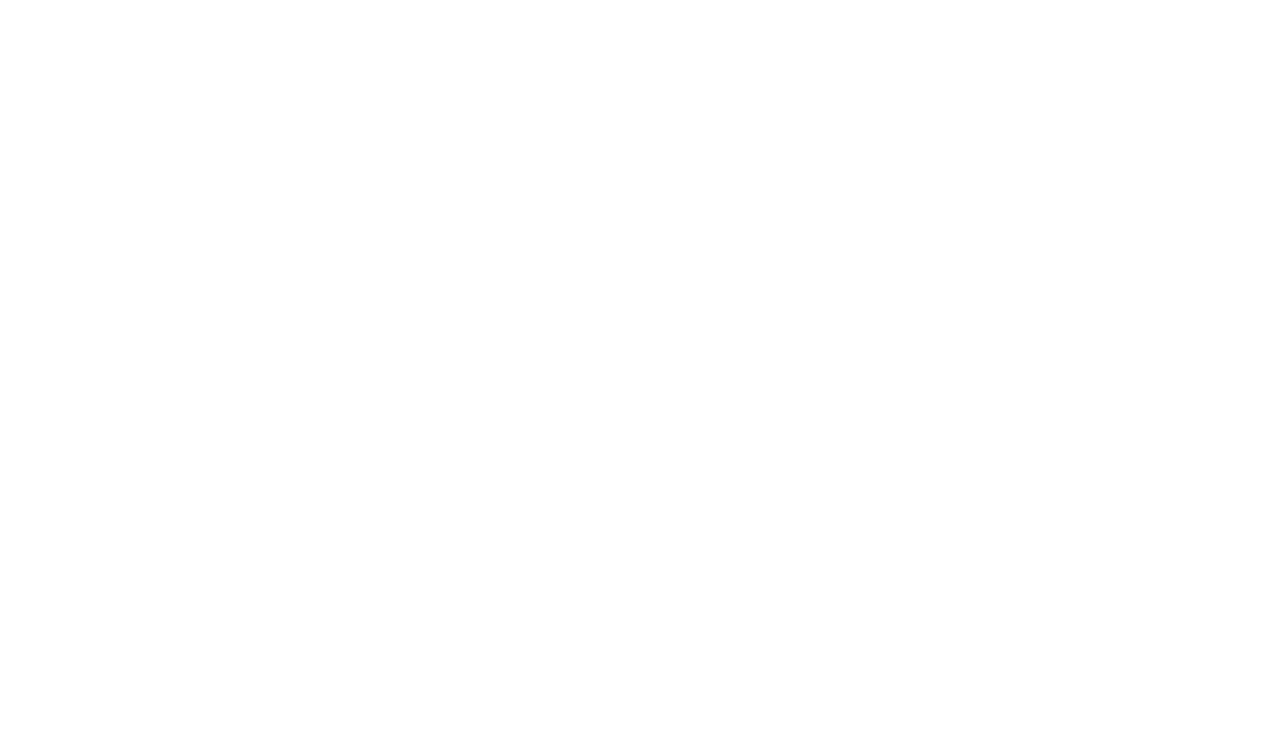
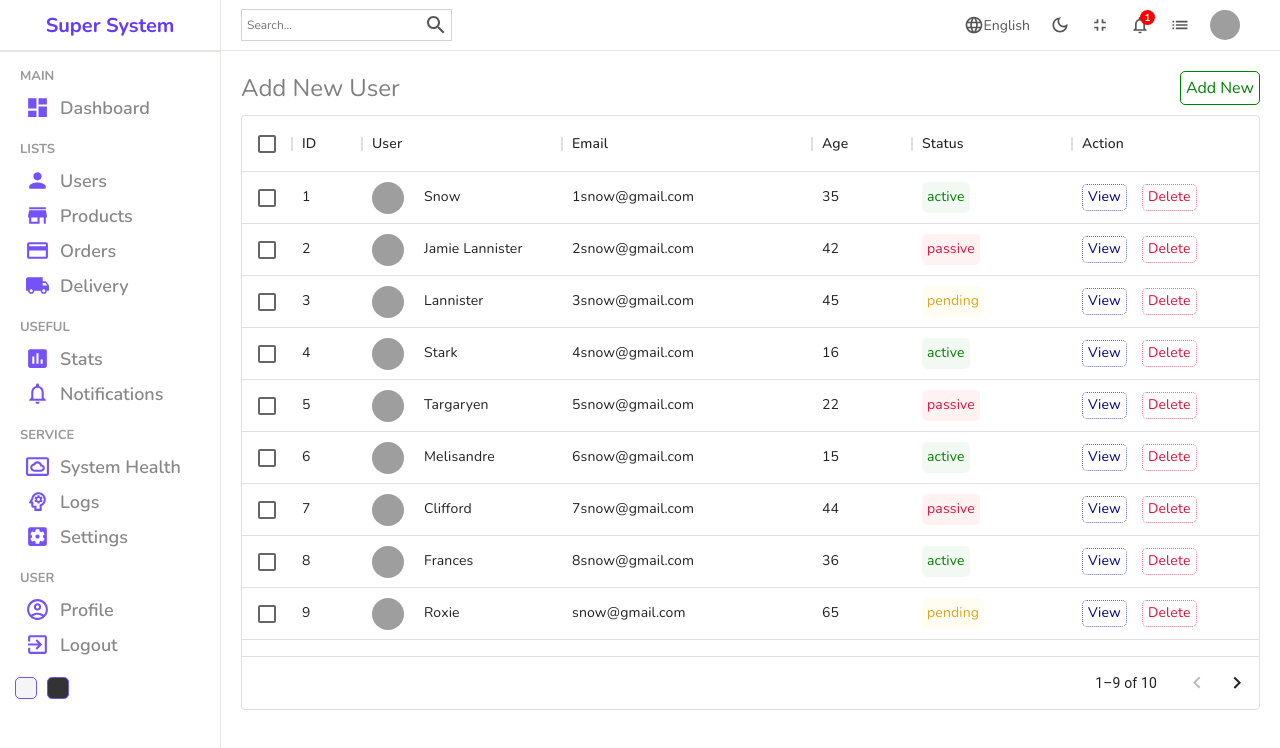
Before and after one commit to knrbokhari/super-system, a React (Create React App) app in the folder super-system/: page /users in a window 1280 px wide. Before the commit this address had no page. Shown: the top 748 px of the page. Built offline with nearby package versions, Linux system fonts and the light colour scheme; grey boxes are pictures that could not be loaded.

Commit message:
creating datarable component

```diff
--- a/super-system/package.json
+++ b/super-system/package.json
@@ -7,6 +7,7 @@
     "@emotion/styled": "^11.10.4",
     "@mui/icons-material": "^5.10.6",
     "@mui/material": "^5.10.6",
+    "@mui/x-data-grid": "^5.17.4",
     "@testing-library/jest-dom": "^5.14.1",
     "@testing-library/react": "^13.0.0",
     "@testing-library/user-event": "^13.2.1",
--- a/super-system/src/App.js
+++ b/super-system/src/App.js
@@ -12,7 +12,7 @@
       <Routes>
         <Route path="/" element={<Home />} />
         <Route path="login" element={<Login />} />
-        <Route path="list" element={<List />} />
+        <Route path="users" element={<List />} />
         <Route path="new" element={<New />} />
         <Route path="single" element={<Single />} />
       </Routes>
--- a/super-system/src/components/Datatable/Datatable.js
+++ b/super-system/src/components/Datatable/Datatable.js
@@ -1,8 +1,58 @@
 import React from "react";
 import "./Datatable.scss";
+import { DataGrid } from "@mui/x-data-grid";
+import { userColumns, userRows } from "../../datatablesource";
+import { Link } from "react-router-dom";
+import { useState } from "react";
 
 const Datatable = () => {
-  return <div>Datatable</div>;
+  const [data, setData] = useState(userRows);
+
+  const handleDelete = (id) => {
+    setData(data.filter((item) => item.id !== id));
+  };
+
+  const actionColumn = [
+    {
+      field: "action",
+      headerName: "Action",
+      width: 200,
+      renderCell: (params) => {
+        return (
+          <div className="cellAction">
+            <Link to="/users/test" style={{ textDecoration: "none" }}>
+              <div className="viewButton">View</div>
+            </Link>
+            <div
+              className="deleteButton"
+              onClick={() => handleDelete(params.row.id)}
+            >
+              Delete
+            </div>
+          </div>
+        );
+      },
+    },
+  ];
+
+  return (
+    <div className="datatable">
+      <div className="datatableTitle">
+        Add New User
+        <Link to="/users/new" className="link">
+          Add New
+        </Link>
+      </div>
+      <DataGrid
+        className="datagrid"
+        rows={data}
+        columns={userColumns.concat(actionColumn)}
+        pageSize={9}
+        rowsPerPageOptions={[9]}
+        checkboxSelection
+      />
+    </div>
+  );
 };
 
 export default Datatable;
--- a/super-system/src/components/Datatable/Datatable.scss
+++ b/super-system/src/components/Datatable/Datatable.scss
@@ -0,0 +1,78 @@
+.datatable {
+  height: 595px;
+  padding: 20px;
+
+  .datatableTitle {
+    width: 100%;
+    font-size: 24px;
+    color: gray;
+    margin-bottom: 10px;
+    display: flex;
+    align-items: center;
+    justify-content: space-between;
+
+    .link {
+      text-decoration: none;
+      color: green;
+      font-size: 16px;
+      font-weight: 400;
+      border: 1px solid green;
+      padding: 5px;
+      border-radius: 5px;
+      cursor: pointer;
+    }
+  }
+
+  .cellWithImg {
+    display: flex;
+    align-items: center;
+
+    .cellImg {
+      width: 32px;
+      height: 32px;
+      border-radius: 50%;
+      object-fit: cover;
+      margin-right: 20px;
+    }
+  }
+
+  .cellWithStatus {
+    padding: 5px;
+    border-radius: 5px;
+
+    &.active {
+      background-color: rgba(0, 128, 0, 0.05);
+      color: green;
+    }
+    &.pending {
+      background-color: rgba(255, 217, 0, 0.05);
+      color: goldenrod;
+    }
+    &.passive {
+      background-color: rgba(255, 0, 0, 0.05);
+      color: crimson;
+    }
+  }
+
+  .cellAction {
+    display: flex;
+    align-items: center;
+    gap: 15px;
+
+    .viewButton {
+      padding: 2px 5px;
+      border-radius: 5px;
+      color: darkblue;
+      border: 1px dotted rgba(0, 0, 139, 0.596);
+      cursor: pointer;
+    }
+
+    .deleteButton {
+      padding: 2px 5px;
+      border-radius: 5px;
+      color: crimson;
+      border: 1px dotted rgba(220, 20, 60, 0.6);
+      cursor: pointer;
+    }
+  }
+}
--- /dev/null
+++ b/super-system/src/datatablesource.js
@@ -0,0 +1,123 @@
+export const userColumns = [
+  { field: "id", headerName: "ID", width: 70 },
+  {
+    field: "user",
+    headerName: "User",
+    width: 200,
+    renderCell: (params) => {
+      return (
+        <div className="cellWithImg">
+          <img className="cellImg" src={params.row.img} alt="avatar" />
+          {params.row.username}
+        </div>
+      );
+    },
+  },
+  {
+    field: "email",
+    headerName: "Email",
+    width: 250,
+  },
+
+  {
+    field: "age",
+    headerName: "Age",
+    width: 100,
+  },
+  {
+    field: "status",
+    headerName: "Status",
+    width: 160,
+    renderCell: (params) => {
+      return (
+        <div className={`cellWithStatus ${params.row.status}`}>
+          {params.row.status}
+        </div>
+      );
+    },
+  },
+];
+
+//temporary data
+export const userRows = [
+  {
+    id: 1,
+    username: "Snow",
+    img: "https://images.pexels.com/photos/1820770/pexels-photo-1820770.jpeg?auto=compress&cs=tinysrgb&dpr=2&w=500",
+    status: "active",
+    email: "1snow@gmail.com",
+    age: 35,
+  },
+  {
+    id: 2,
+    username: "Jamie Lannister",
+    img: "https://images.pexels.com/photos/1820770/pexels-photo-1820770.jpeg?auto=compress&cs=tinysrgb&dpr=2&w=500",
+    email: "2snow@gmail.com",
+    status: "passive",
+    age: 42,
+  },
+  {
+    id: 3,
+    username: "Lannister",
+    img: "https://images.pexels.com/photos/1820770/pexels-photo-1820770.jpeg?auto=compress&cs=tinysrgb&dpr=2&w=500",
+    email: "3snow@gmail.com",
+    status: "pending",
+    age: 45,
+  },
+  {
+    id: 4,
+    username: "Stark",
+    img: "https://images.pexels.com/photos/1820770/pexels-photo-1820770.jpeg?auto=compress&cs=tinysrgb&dpr=2&w=500",
+    email: "4snow@gmail.com",
+    status: "active",
+    age: 16,
+  },
+  {
+    id: 5,
+    username: "Targaryen",
+    img: "https://images.pexels.com/photos/1820770/pexels-photo-1820770.jpeg?auto=compress&cs=tinysrgb&dpr=2&w=500",
+    email: "5snow@gmail.com",
+    status: "passive",
+    age: 22,
+  },
+  {
+    id: 6,
+    username: "Melisandre",
+    img: "https://images.pexels.com/photos/1820770/pexels-photo-1820770.jpeg?auto=compress&cs=tinysrgb&dpr=2&w=500",
+    email: "6snow@gmail.com",
+    status: "active",
+    age: 15,
+  },
+  {
+    id: 7,
+    username: "Clifford",
+    img: "https://images.pexels.com/photos/1820770/pexels-photo-1820770.jpeg?auto=compress&cs=tinysrgb&dpr=2&w=500",
+    email: "7snow@gmail.com",
+    status: "passive",
+    age: 44,
+  },
+  {
+    id: 8,
+    username: "Frances",
+    img: "https://images.pexels.com/photos/1820770/pexels-photo-1820770.jpeg?auto=compress&cs=tinysrgb&dpr=2&w=500",
+    email: "8snow@gmail.com",
+    status: "active",
+    age: 36,
+  },
+  {
+    id: 9,
+    username: "Roxie",
+    img: "https://images.pexels.com/photos/1820770/pexels-photo-1820770.jpeg?auto=compress&cs=tinysrgb&dpr=2&w=500",
+    email: "snow@gmail.com",
+    status: "pending",
+    age: 65,
+  },
+  {
+    id: 10,
+    username: "Roxie",
+    img: "https://images.pexels.com/photos/1820770/pexels-photo-1820770.jpeg?auto=compress&cs=tinysrgb&dpr=2&w=500",
+    email: "snow@gmail.com",
+    status: "active",
+    age: 65,
+  },
+];
```
Also changed, not shown: 1 other file (tests, documents, lock files or other folders).
